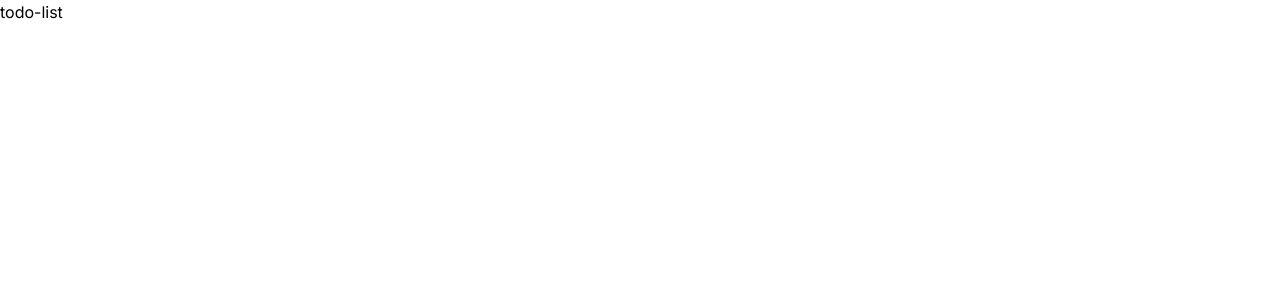
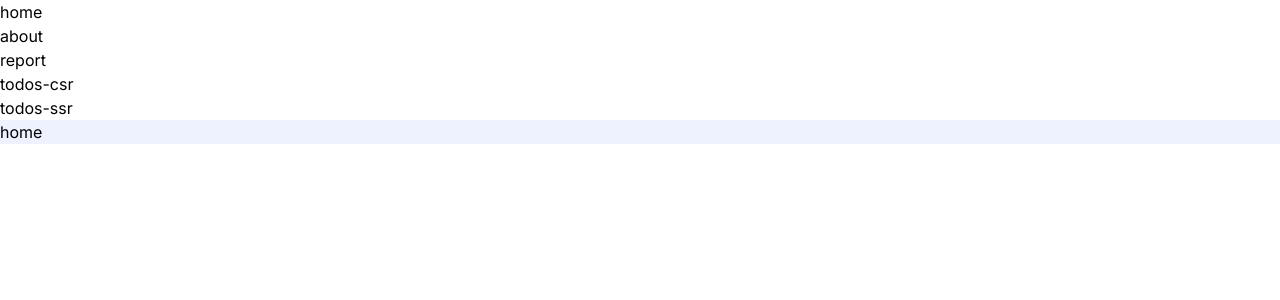
Before and after one commit to aotoyae/next-todo-list-app, a Next.js app: page / in a window 1280 px wide. Shown: the top 300 px of the page. Built offline with nearby package versions, Linux system fonts and the light colour scheme.

Commit message:
Add: nav 연결

```diff
--- a/src/app/layout.tsx
+++ b/src/app/layout.tsx
@@ -1,12 +1,13 @@
-import type { Metadata } from "next";
-import { Inter } from "next/font/google";
-import "./globals.css";
+import type { Metadata } from 'next';
+import { Inter } from 'next/font/google';
+import './globals.css';
+import Link from 'next/link';
 
-const inter = Inter({ subsets: ["latin"] });
+const inter = Inter({ subsets: ['latin'] });
 
 export const metadata: Metadata = {
-  title: "Create Next App",
-  description: "Generated by create next app",
+  title: 'Create Next App',
+  description: 'Generated by create next app',
 };
 
 export default function RootLayout({
@@ -16,7 +17,28 @@ export default function RootLayout({
 }>) {
   return (
     <html lang="en">
-      <body className={inter.className}>{children}</body>
+      <body className={inter.className}>
+        <nav>
+          <ul>
+            <li>
+              <Link href="/">home</Link>
+            </li>
+            <li>
+              <Link href="/about">about</Link>
+            </li>
+            <li>
+              <Link href="/report">report</Link>
+            </li>
+            <li>
+              <Link href="/todos-csr">todos-csr</Link>
+            </li>
+            <li>
+              <Link href="/todos-ssr">todos-ssr</Link>
+            </li>
+          </ul>
+        </nav>
+        <div>{children}</div>
+      </body>
     </html>
   );
 }
--- a/src/app/page.tsx
+++ b/src/app/page.tsx
@@ -1,5 +1,5 @@
 import Image from 'next/image';
 
 export default function Home() {
-  return <h1>todo-list</h1>;
+  return <h1 className="bg-indigo-50">home</h1>;
 }
```
